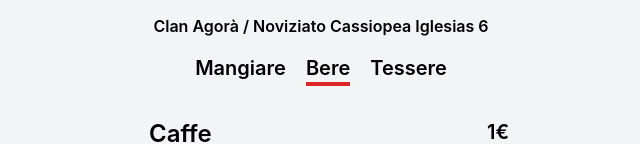
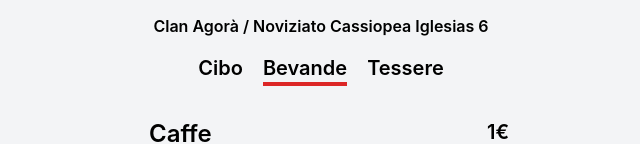
Before and after one commit to stinzi/menuig6, a React (Create React App) app: page / in a window 1280 px wide. Shown: the part 282-426 px from the top of the page, without its empty margins (319-959 px from the left). Built offline with nearby package versions, Linux system fonts and the light colour scheme.

Commit message:
modifica

```diff
--- a/src/components/Header.tsx
+++ b/src/components/Header.tsx
@@ -18,11 +18,11 @@ export const Header: React.FC<Props> = ({ activeSection, handleSectionClick }) =
             <div>
                 <button className={`text-xl font-semibold mr-5 border-red-600 ${activeSection === "food" ? "border-b-4" : ""}`}
                     onClick={() => handleSectionClick("food")}>
-                    Mangiare
+                    Cibo
                 </button>
                 <button className={`text-xl font-semibold mr-5 border-red-600 ${activeSection === "beverages" ? "border-b-4" : ""}`}
                     onClick={() => handleSectionClick("beverages")}>
-                    Bere
+                    Bevande
                 </button>
                 <button className={`text-xl font-semibold border-red-600 ${activeSection === "cards" ? "border-b-4" : ""}`}
                     onClick={() => handleSectionClick("cards")}>
```
